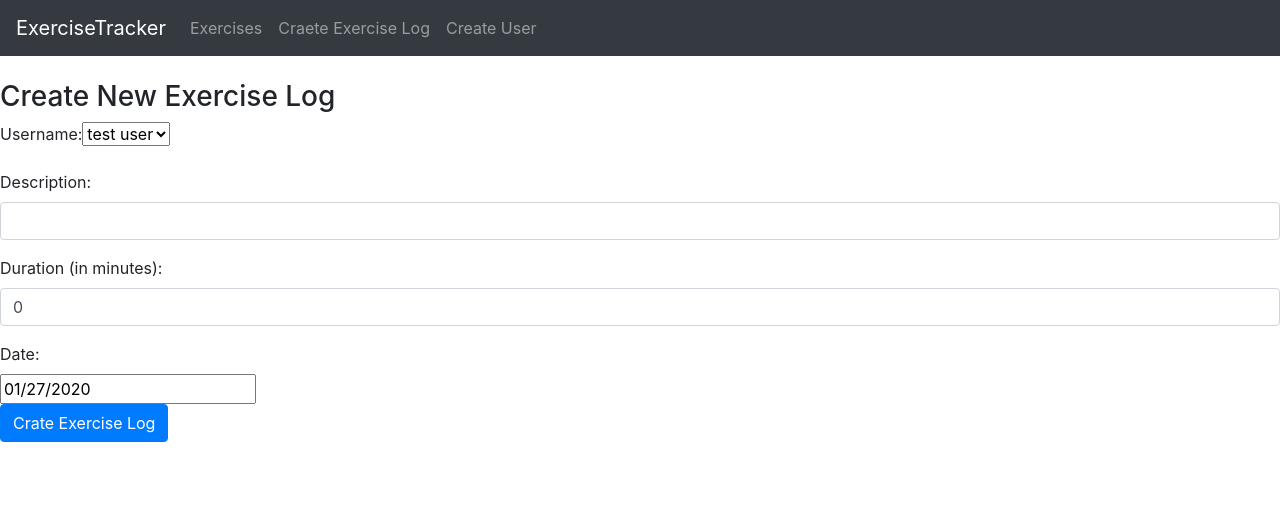
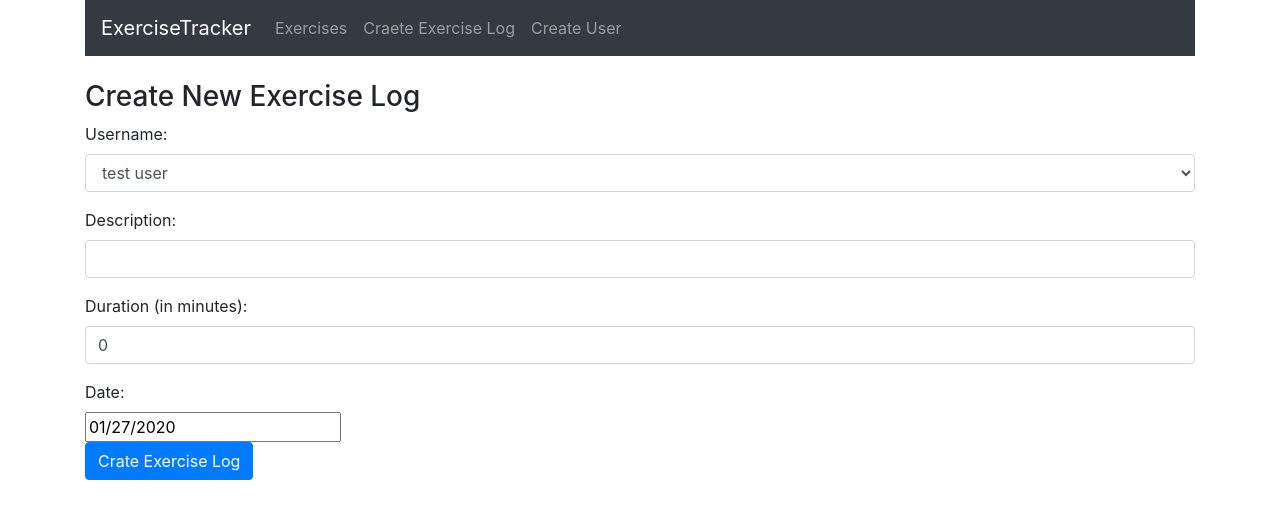
Before and after one commit to venturads/exercise-app, a React (Create React App) app: page /create in a window 1280 px wide. Shown: the top 518 px of the page. Built offline with nearby package versions, Linux system fonts and the light colour scheme.

Commit message:
fixed bugs in create-exericse form

```diff
--- a/src/App.js
+++ b/src/App.js
@@ -11,6 +11,7 @@
 function App() {
   return (
     <Router>
+      <div className="container">
         <Navbar />
         <br />
         <Route path="/" exact component={ExercisesList} />
@@ -18,6 +19,7 @@
         <Route path="/create" component={CreateExercise}
   />
         <Route path="/user" component={CreateUser} />
+      </div>
     </Router>
   );
 }
--- a/src/components/create-exercise.components.js
+++ b/src/components/create-exercise.components.js
@@ -75,6 +75,8 @@
                     <div className="form-group">
                         <label>Username: </label>
                         <select ref="userInput"
+                        required
+                        className="form-control"
                         value={this.state.username}
                         onChange={this.onChangeUsername}>
                             {
```
Lines whose indentation alone changed are shown as unchanged.
